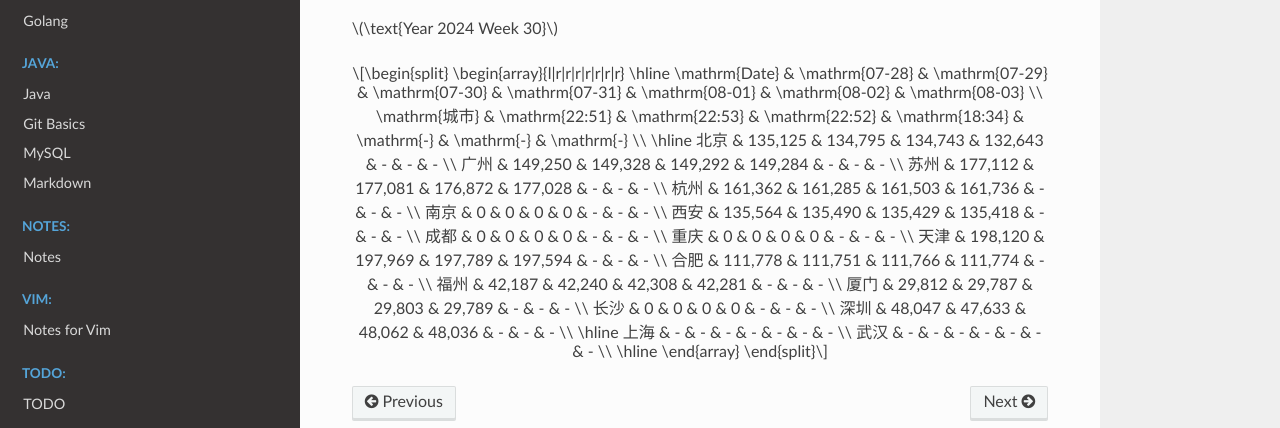
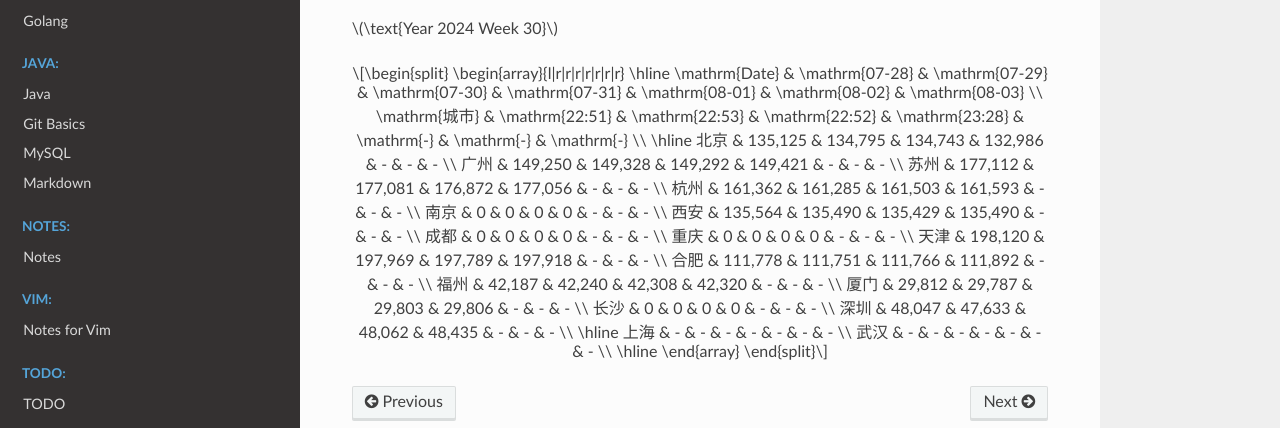
Before and after one commit to Pyrad/pyradnotes, a Sphinx documentation site: the page built from source/RealEstate/resalenumbers2024.md, in a window 1280 px wide and 900 px high, scrolled down 14616 px. Shown: the part 349-777 px from the top of the window. Built offline with Sphinx 7.4.7 and the Read the Docs theme 2.0.0, drawn with Linux system fonts in a browser that asks for light colours; pages that are not in the unit, such as notebooks, are missing from menus; a script that is not in the unit is left out.

Commit message:
Realestate Update resale numbers 2024-07-31 23:28

```diff
--- a/source/RealEstate/resalenumbers2024.md
+++ b/source/RealEstate/resalenumbers2024.md
@@ -971,22 +971,22 @@
 \begin{array}{l|r|r|r|r|r|r|r}
 \hline
 \mathrm{Date} & \mathrm{07-28} & \mathrm{07-29} & \mathrm{07-30} & \mathrm{07-31} & \mathrm{08-01} & \mathrm{08-02} & \mathrm{08-03} \\
-\mathrm{城市} & \mathrm{22:51} & \mathrm{22:53} & \mathrm{22:52} & \mathrm{18:34} & \mathrm{-} & \mathrm{-} & \mathrm{-} \\
+\mathrm{城市} & \mathrm{22:51} & \mathrm{22:53} & \mathrm{22:52} & \mathrm{23:28} & \mathrm{-} & \mathrm{-} & \mathrm{-} \\
 \hline
-北京 & 135,125 & 134,795 & 134,743 & 132,643 & - & - & - \\
-广州 & 149,250 & 149,328 & 149,292 & 149,284 & - & - & - \\
-苏州 & 177,112 & 177,081 & 176,872 & 177,028 & - & - & - \\
-杭州 & 161,362 & 161,285 & 161,503 & 161,736 & - & - & - \\
+北京 & 135,125 & 134,795 & 134,743 & 132,986 & - & - & - \\
+广州 & 149,250 & 149,328 & 149,292 & 149,421 & - & - & - \\
+苏州 & 177,112 & 177,081 & 176,872 & 177,056 & - & - & - \\
+杭州 & 161,362 & 161,285 & 161,503 & 161,593 & - & - & - \\
 南京 & 0 & 0 & 0 & 0 & - & - & - \\
-西安 & 135,564 & 135,490 & 135,429 & 135,418 & - & - & - \\
+西安 & 135,564 & 135,490 & 135,429 & 135,490 & - & - & - \\
 成都 & 0 & 0 & 0 & 0 & - & - & - \\
 重庆 & 0 & 0 & 0 & 0 & - & - & - \\
-天津 & 198,120 & 197,969 & 197,789 & 197,594 & - & - & - \\
-合肥 & 111,778 & 111,751 & 111,766 & 111,774 & - & - & - \\
-福州 & 42,187 & 42,240 & 42,308 & 42,281 & - & - & - \\
-厦门 & 29,812 & 29,787 & 29,803 & 29,789 & - & - & - \\
+天津 & 198,120 & 197,969 & 197,789 & 197,918 & - & - & - \\
+合肥 & 111,778 & 111,751 & 111,766 & 111,892 & - & - & - \\
+福州 & 42,187 & 42,240 & 42,308 & 42,320 & - & - & - \\
+厦门 & 29,812 & 29,787 & 29,803 & 29,806 & - & - & - \\
 长沙 & 0 & 0 & 0 & 0 & - & - & - \\
-深圳 & 48,047 & 47,633 & 48,062 & 48,036 & - & - & - \\
+深圳 & 48,047 & 47,633 & 48,062 & 48,435 & - & - & - \\
 \hline
 上海 & - & - & - & - & - & - & - \\
 武汉 & - & - & - & - & - & - & - \\
```
Also changed, not shown: 1 other file.
